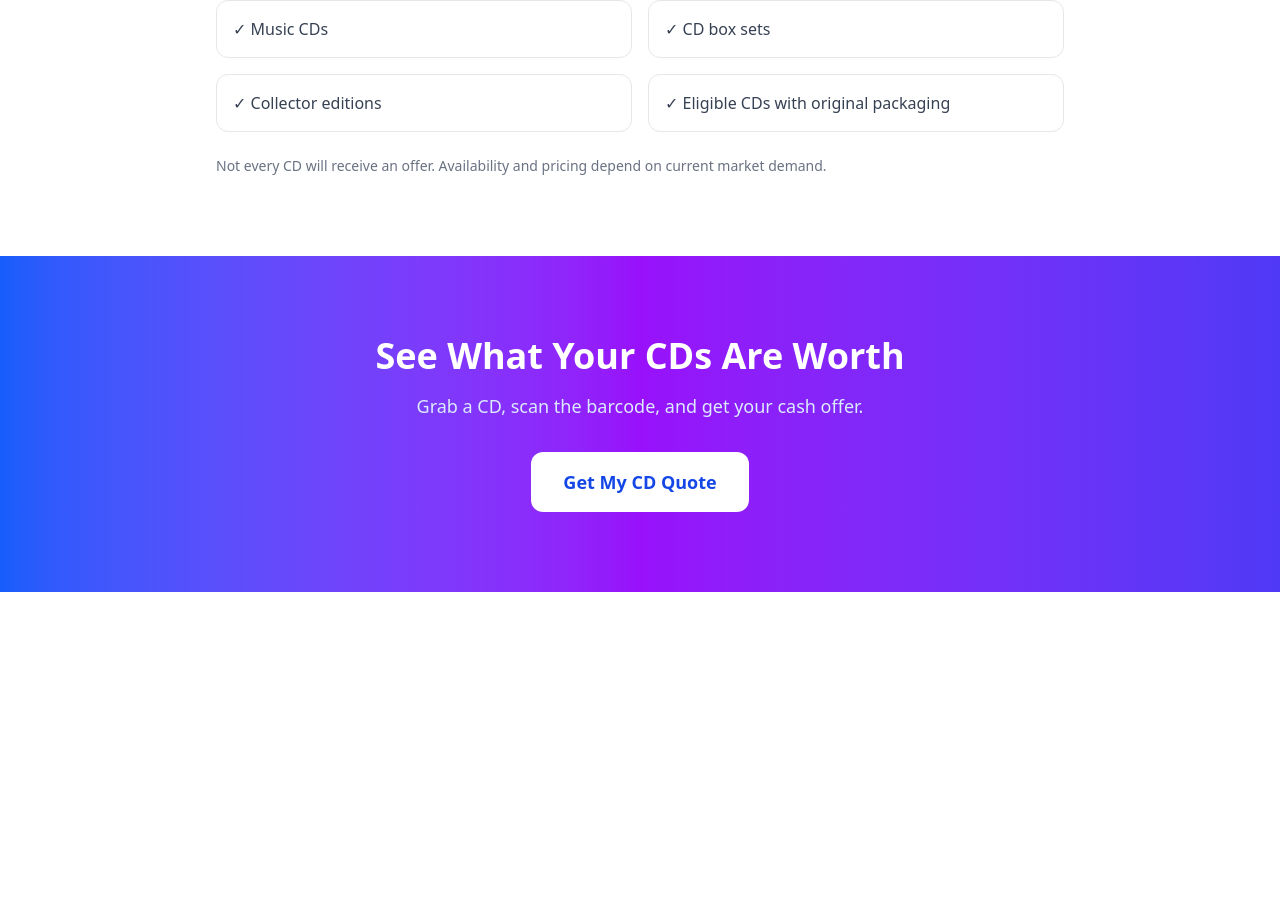
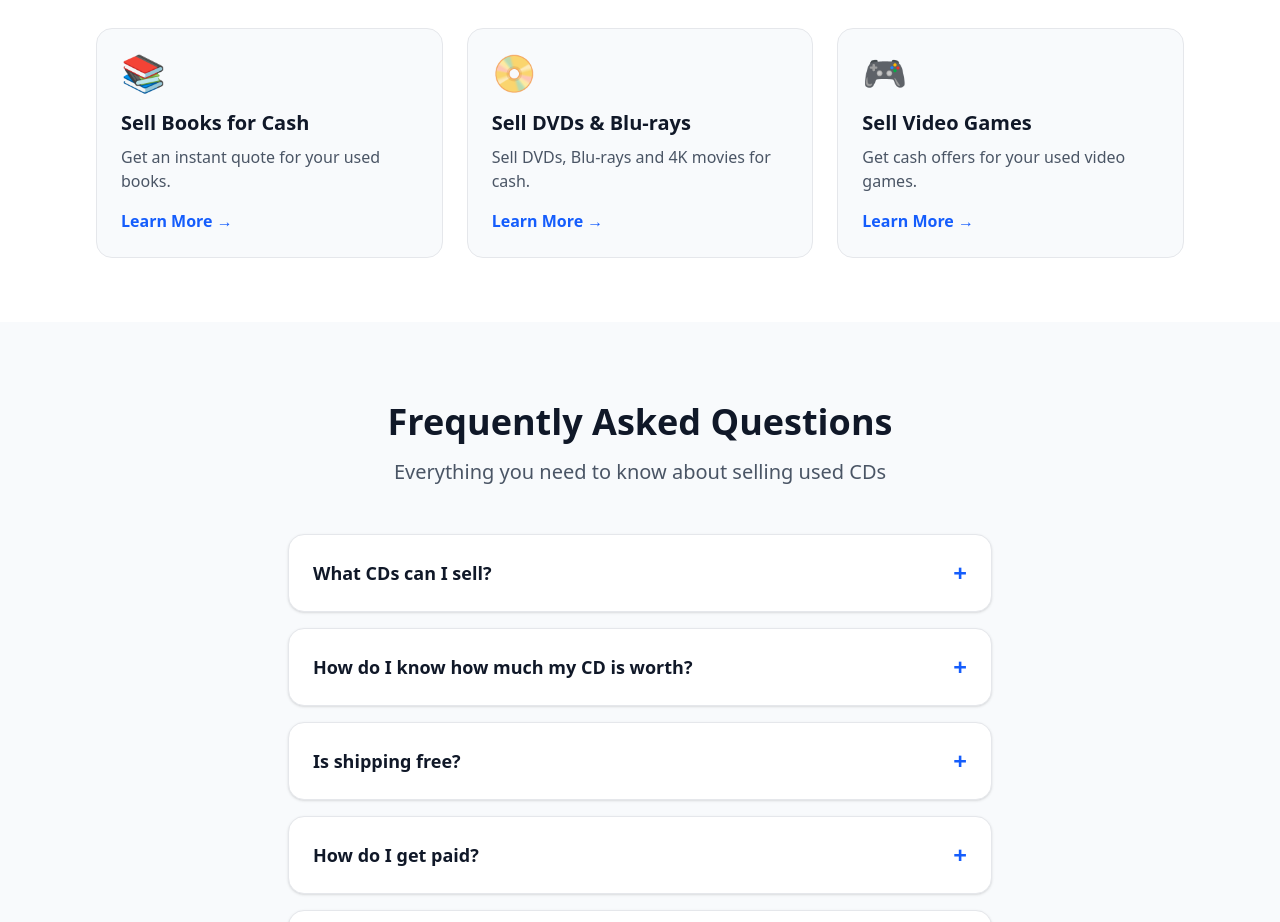
Before and after one commit to teskapnj/new-book-marketplace, a Next.js app: page /sell-cds-for-cash in a window 1280 px wide. Shown: the part 1522-2444 px from the top of the page. Before the commit the page ends 2114 px from the top, so only its background shows below. Built offline with nearby package versions, Linux system fonts and the light colour scheme; no server answers.

Commit message:
Improve landing page internal links and CD FAQ

```diff
--- a/app/sell-books-for-cash/page.tsx
+++ b/app/sell-books-for-cash/page.tsx
@@ -1,5 +1,6 @@
 import Link from "next/link";
 import type { Metadata } from "next";
+import MediaCategoryLinks from "../../components/MediaCategoryLinks";
 
 const SITE_URL = "https://www.sellbookmedia.com";
 const PAGE_URL = `${SITE_URL}/sell-books-for-cash`;
@@ -509,6 +510,7 @@ export default function SellBooksForCashPage() {
           </div>
         </div>
       </section>
+      <MediaCategoryLinks current="books" />
 
       {/* FAQ */}
       <section className="py-16 sm:py-20 bg-white">
--- a/app/sell-cds-for-cash/page.tsx
+++ b/app/sell-cds-for-cash/page.tsx
@@ -1,5 +1,6 @@
 import type { Metadata } from "next";
 import Link from "next/link";
+import MediaCategoryLinks from "../../components/MediaCategoryLinks";
 
 export const metadata: Metadata = {
   title: "Sell CDs for Cash Online | Instant Quotes & Free Shipping",
@@ -116,7 +117,110 @@ export default function SellCdsForCashPage() {
           </div>
         </div>
       </section>
+      <MediaCategoryLinks current="cds" />
 
+<section className="py-16 sm:py-20 bg-slate-50">
+  <div className="max-w-3xl mx-auto px-4 sm:px-6 lg:px-8">
+    <div className="text-center mb-12">
+      <h2 className="text-3xl sm:text-4xl font-bold text-gray-900 mb-4">
+        Frequently Asked Questions
+      </h2>
+
+      <p className="text-xl text-gray-600">
+        Everything you need to know about selling used CDs
+      </p>
+    </div>
+
+    <div className="space-y-4">
+      <details className="group bg-white rounded-2xl border border-gray-200 shadow-sm p-6">
+        <summary className="flex items-center justify-between cursor-pointer list-none font-semibold text-lg text-gray-900">
+          What CDs can I sell?
+          <span className="ml-4 text-blue-600 transition-transform group-open:rotate-45 text-2xl leading-none">
+            +
+          </span>
+        </summary>
+
+        <p className="mt-4 text-gray-600 leading-relaxed">
+          We buy eligible music CDs, box sets, and collector editions with
+          readable UPC barcodes. Scan or enter the barcode to see if we are
+          currently buying your CD.
+        </p>
+      </details>
+
+      <details className="group bg-white rounded-2xl border border-gray-200 shadow-sm p-6">
+        <summary className="flex items-center justify-between cursor-pointer list-none font-semibold text-lg text-gray-900">
+          How do I know how much my CD is worth?
+          <span className="ml-4 text-blue-600 transition-transform group-open:rotate-45 text-2xl leading-none">
+            +
+          </span>
+        </summary>
+
+        <p className="mt-4 text-gray-600 leading-relaxed">
+          Scan or enter the UPC on your CD. If we are currently buying it,
+          you will see our cash offer instantly.
+        </p>
+      </details>
+
+      <details className="group bg-white rounded-2xl border border-gray-200 shadow-sm p-6">
+        <summary className="flex items-center justify-between cursor-pointer list-none font-semibold text-lg text-gray-900">
+          Is shipping free?
+          <span className="ml-4 text-blue-600 transition-transform group-open:rotate-45 text-2xl leading-none">
+            +
+          </span>
+        </summary>
+
+        <p className="mt-4 text-gray-600 leading-relaxed">
+          Yes. Approved orders receive a prepaid shipping label, so you do not
+          have to pay shipping out of pocket.
+        </p>
+      </details>
+
+      <details className="group bg-white rounded-2xl border border-gray-200 shadow-sm p-6">
+        <summary className="flex items-center justify-between cursor-pointer list-none font-semibold text-lg text-gray-900">
+          How do I get paid?
+          <span className="ml-4 text-blue-600 transition-transform group-open:rotate-45 text-2xl leading-none">
+            +
+          </span>
+        </summary>
+
+        <p className="mt-4 text-gray-600 leading-relaxed">
+          After your shipment arrives and your items pass inspection, payment
+          is processed through PayPal.
+        </p>
+      </details>
+
+      <details className="group bg-white rounded-2xl border border-gray-200 shadow-sm p-6">
+        <summary className="flex items-center justify-between cursor-pointer list-none font-semibold text-lg text-gray-900">
+          Is there a minimum order?
+          <span className="ml-4 text-blue-600 transition-transform group-open:rotate-45 text-2xl leading-none">
+            +
+          </span>
+        </summary>
+
+        <p className="mt-4 text-gray-600 leading-relaxed">
+          Yes. You need at least 5 accepted items per order. You can combine
+          eligible CDs with accepted books, DVDs, Blu-rays, 4K movies, and
+          video games.
+        </p>
+      </details>
+
+      <details className="group bg-white rounded-2xl border border-gray-200 shadow-sm p-6">
+        <summary className="flex items-center justify-between cursor-pointer list-none font-semibold text-lg text-gray-900">
+          Do you buy every CD?
+          <span className="ml-4 text-blue-600 transition-transform group-open:rotate-45 text-2xl leading-none">
+            +
+          </span>
+        </summary>
+
+        <p className="mt-4 text-gray-600 leading-relaxed">
+          No. Acceptance and pricing depend on current demand, resale value,
+          edition, and condition. Scan the UPC to see whether your CD currently
+          qualifies for an offer.
+        </p>
+      </details>
+    </div>
+  </div>
+</section>
       <section className="py-16 sm:py-20">
         <div className="max-w-4xl mx-auto px-4 sm:px-6">
           <h2 className="text-3xl sm:text-4xl font-bold text-gray-900">
--- a/app/sell-dvds-for-cash/page.tsx
+++ b/app/sell-dvds-for-cash/page.tsx
@@ -1,5 +1,6 @@
 import type { Metadata } from "next";
 import Link from "next/link";
+import MediaCategoryLinks from "../../components/MediaCategoryLinks";
 
 export const metadata: Metadata = {
     title: "Sell DVDs, Blu-rays & 4K Movies for Cash Online",
@@ -216,6 +217,7 @@ and payment is sent via PayPal.
           </Link>
         </div>
       </section>
+      <MediaCategoryLinks current="dvds" />
 
       {/* FAQ */}
       <section className="py-16 sm:py-20">
--- a/app/sell-video-games-for-cash/page.tsx
+++ b/app/sell-video-games-for-cash/page.tsx
@@ -1,5 +1,6 @@
 import Link from "next/link";
 import type { Metadata } from "next";
+import MediaCategoryLinks from "../../components/MediaCategoryLinks";
 
 const SITE_URL = "https://www.sellbookmedia.com";
 const PAGE_URL = `${SITE_URL}/sell-video-games-for-cash`;
@@ -260,6 +261,7 @@ export default function SellVideoGamesForCashPage() {
         </div>
       </section>
 
+
       <section className="py-16 sm:py-20 bg-white">
         <div className="max-w-5xl mx-auto px-4 sm:px-6 lg:px-8">
           <div className="text-center mb-12">
@@ -307,6 +309,8 @@ export default function SellVideoGamesForCashPage() {
           </div>
         </div>
       </section>
+      <MediaCategoryLinks current="games" />
+
 
       <section className="py-16 sm:py-20 bg-slate-50">
         <div className="max-w-3xl mx-auto px-4 sm:px-6 lg:px-8">
--- /dev/null
+++ b/components/MediaCategoryLinks.tsx
@@ -0,0 +1,84 @@
+import Link from "next/link";
+
+type MediaType = "books" | "dvds" | "cds" | "games";
+
+const categories = [
+  {
+    id: "books",
+    title: "Sell Books for Cash",
+    description: "Get an instant quote for your used books.",
+    href: "/sell-books-for-cash",
+    icon: "📚",
+  },
+  {
+    id: "dvds",
+    title: "Sell DVDs & Blu-rays",
+    description: "Sell DVDs, Blu-rays and 4K movies for cash.",
+    href: "/sell-dvds-for-cash",
+    icon: "📀",
+  },
+  {
+    id: "cds",
+    title: "Sell CDs for Cash",
+    description: "Turn your used music CDs into cash.",
+    href: "/sell-cds-for-cash",
+    icon: "💿",
+  },
+  {
+    id: "games",
+    title: "Sell Video Games",
+    description: "Get cash offers for your used video games.",
+    href: "/sell-video-games-for-cash",
+    icon: "🎮",
+  },
+];
+
+export default function MediaCategoryLinks({
+  current,
+}: {
+  current: MediaType;
+}) {
+  const otherCategories = categories.filter(
+    (category) => category.id !== current
+  );
+
+  return (
+    <section className="py-16 bg-white">
+      <div className="max-w-6xl mx-auto px-4 sm:px-6 lg:px-8">
+        <div className="text-center mb-10">
+          <h2 className="text-3xl font-bold text-gray-900">
+            Selling Other Media?
+          </h2>
+
+          <p className="mt-3 text-lg text-gray-600">
+            Sell different types of used media with SellBookMedia.
+          </p>
+        </div>
+
+        <div className="grid sm:grid-cols-2 lg:grid-cols-3 gap-6">
+          {otherCategories.map((category) => (
+            <Link
+              key={category.id}
+              href={category.href}
+              className="block rounded-2xl border border-gray-200 bg-slate-50 p-6 hover:border-blue-300 hover:shadow-md transition-all"
+            >
+              <div className="text-4xl mb-4">{category.icon}</div>
+
+              <h3 className="text-xl font-bold text-gray-900">
+                {category.title}
+              </h3>
+
+              <p className="mt-2 text-gray-600">
+                {category.description}
+              </p>
+
+              <span className="inline-block mt-4 font-semibold text-blue-600">
+                Learn More →
+              </span>
+            </Link>
+          ))}
+        </div>
+      </div>
+    </section>
+  );
+}
```
